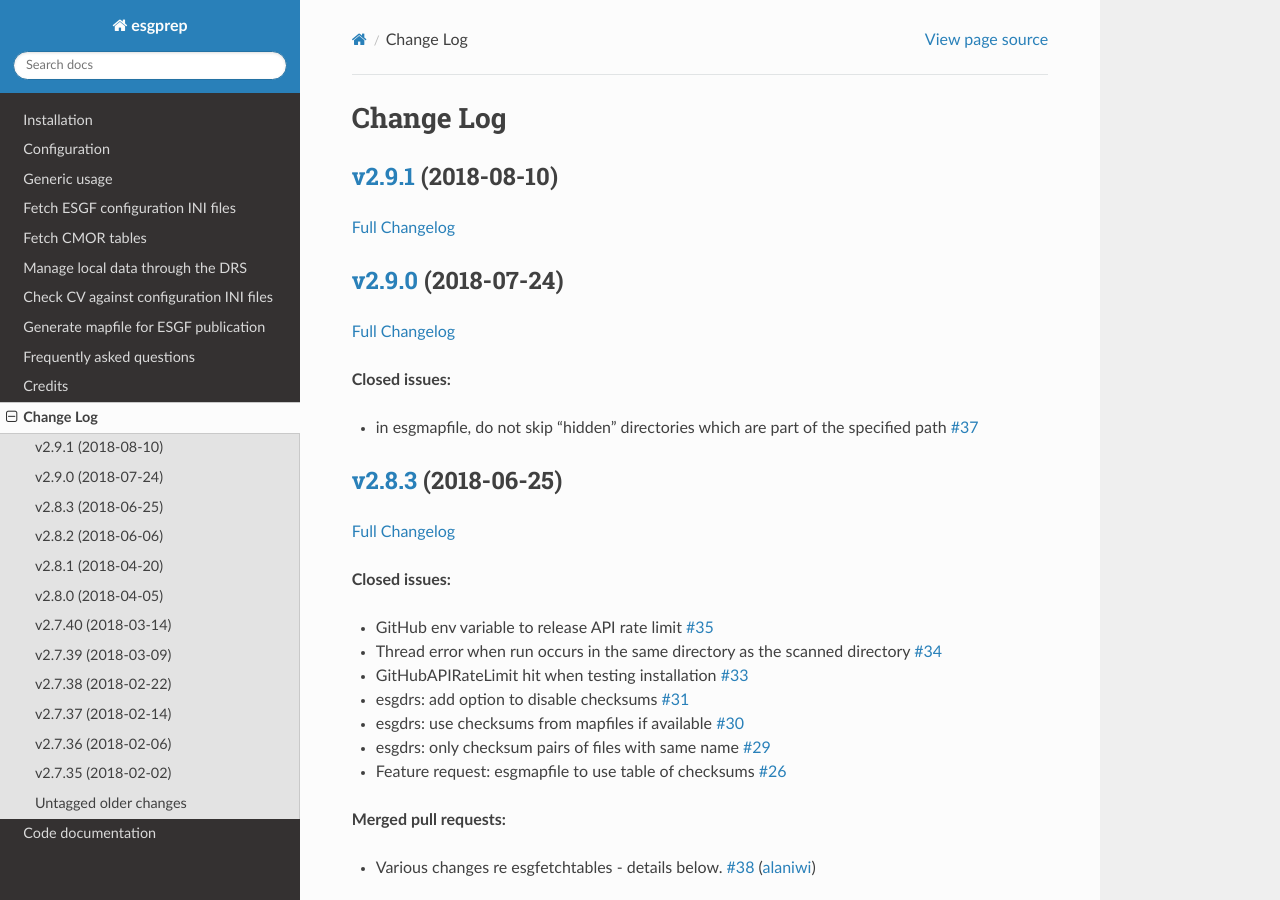
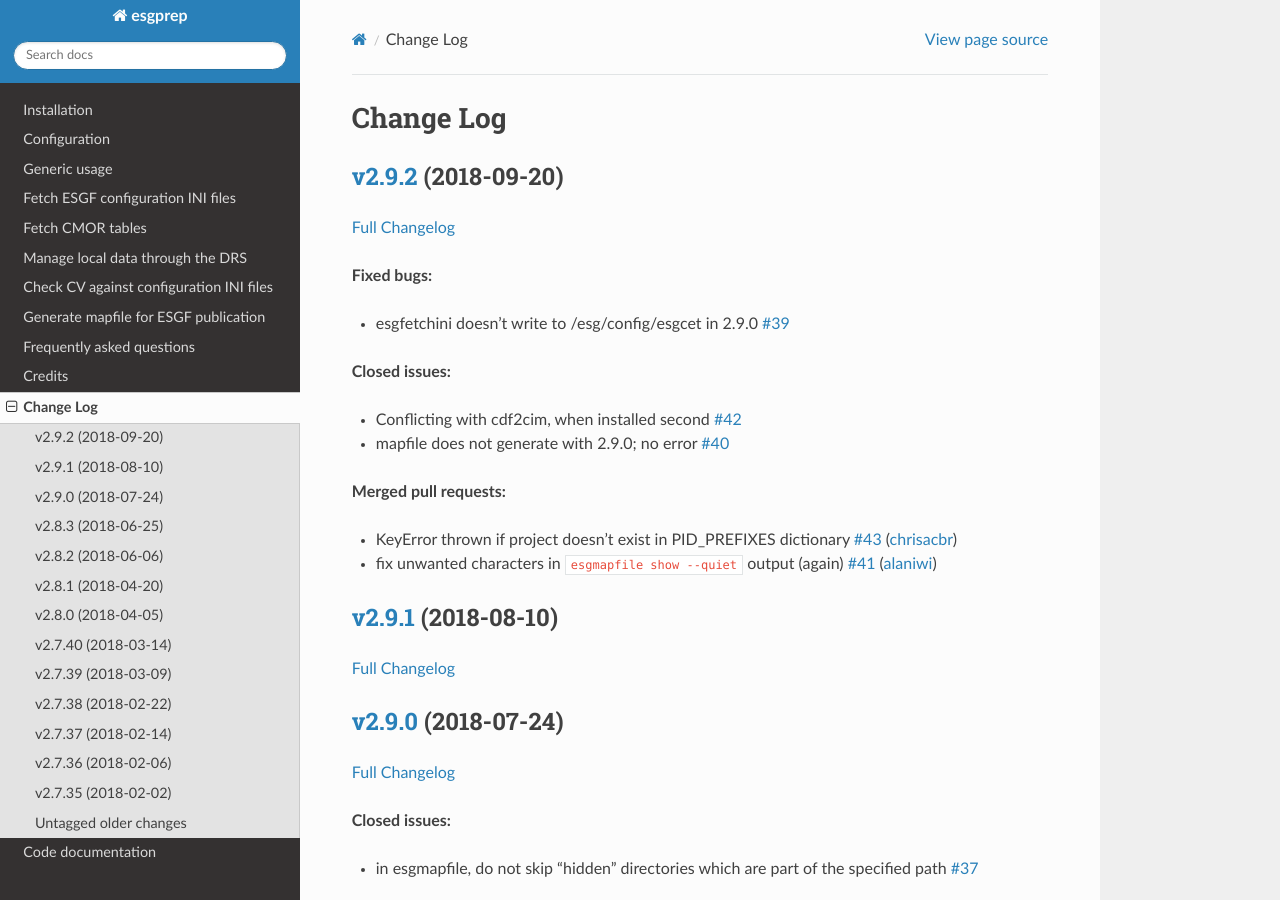
Before and after one commit to ESGF/esgf-prepare, a Sphinx documentation site: the page built from docs/log.rst, in a window 1280 px wide and 900 px high. Built offline with Sphinx 7.4.7 and the Read the Docs theme 2.0.0, drawn with Linux system fonts in a browser that asks for light colours; the version number could not be read and is left out.

Commit message:
doc update

```diff
--- a/docs/log.rst
+++ b/docs/log.rst
@@ -3,6 +3,33 @@
 
 Change Log
 ==========
+
+`v2.9.2 <https://github.com/ESGF/esgf-prepare/tree/v2.9.2>`__ (2018-09-20)
+--------------------------------------------------------------------------
+
+`Full
+Changelog <https://github.com/ESGF/esgf-prepare/compare/v2.9.1...v2.9.2>`__
+
+**Fixed bugs:**
+
+-  esgfetchini doesn't write to /esg/config/esgcet in 2.9.0
+   `#39 <https://github.com/ESGF/esgf-prepare/issues/39>`__
+
+**Closed issues:**
+
+-  Conflicting with cdf2cim, when installed second
+   `#42 <https://github.com/ESGF/esgf-prepare/issues/42>`__
+-  mapfile does not generate with 2.9.0; no error
+   `#40 <https://github.com/ESGF/esgf-prepare/issues/40>`__
+
+**Merged pull requests:**
+
+-  KeyError thrown if project doesn't exist in PID\_PREFIXES dictionary
+   `#43 <https://github.com/ESGF/esgf-prepare/pull/43>`__
+   (`chrisacbr <https://github.com/chrisacbr>`__)
+-  fix unwanted characters in ``esgmapfile show --quiet`` output (again)
+   `#41 <https://github.com/ESGF/esgf-prepare/pull/41>`__
+   (`alaniwi <https://github.com/alaniwi>`__)
 
 `v2.9.1 <https://github.com/ESGF/esgf-prepare/tree/v2.9.1>`__ (2018-08-10)
 --------------------------------------------------------------------------
```
